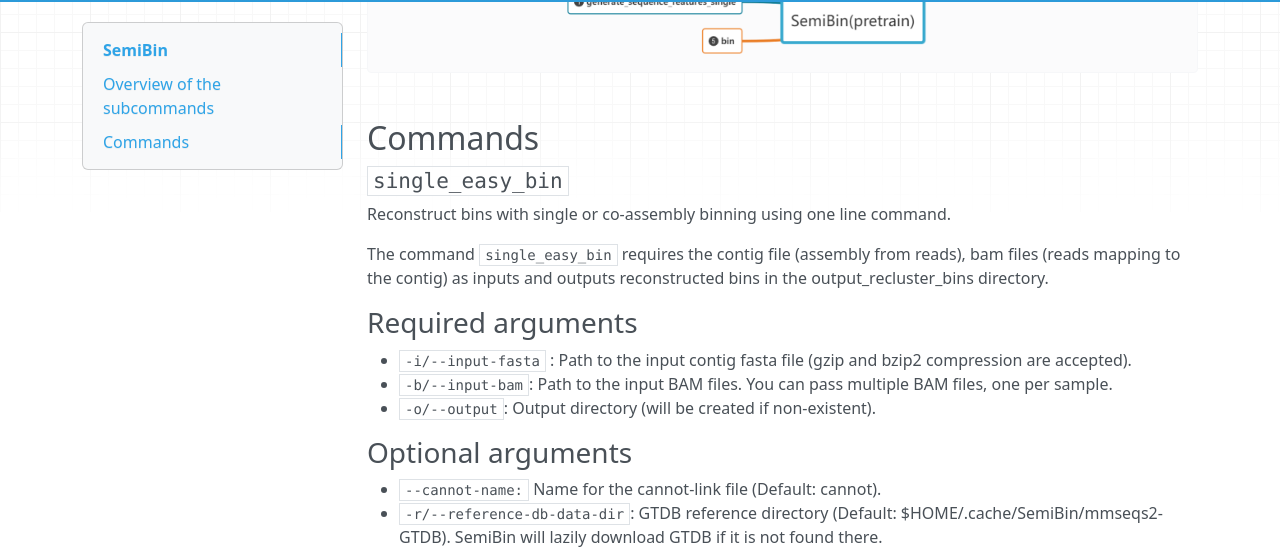
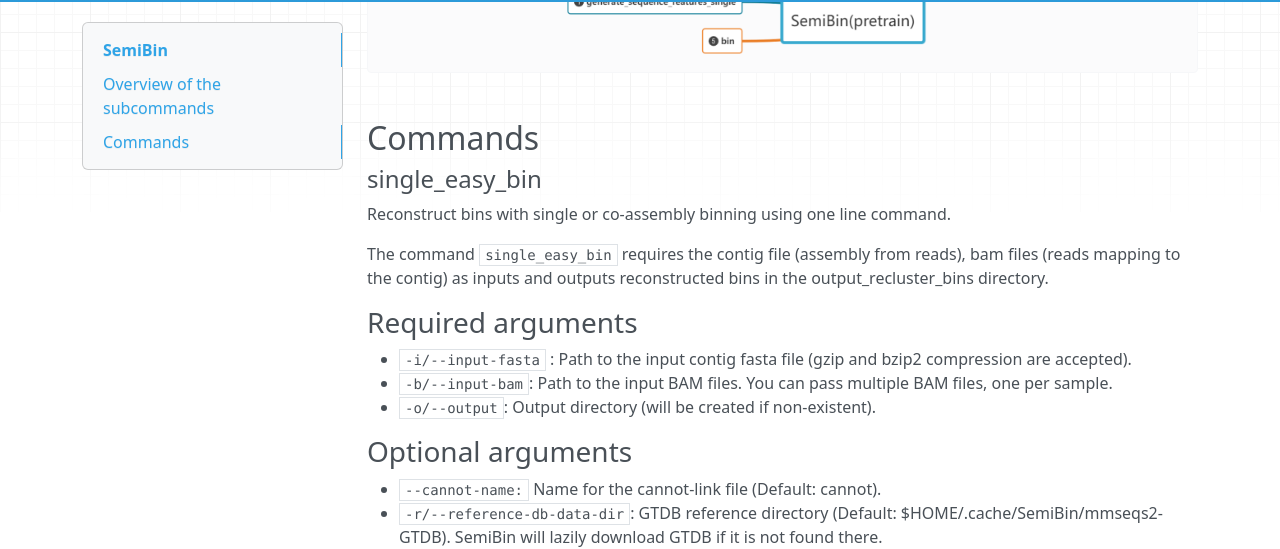
Before and after one commit to BigDataBiology/SemiBin, an MkDocs documentation site: the page built from docs/index.md, in a window 1280 px wide and 900 px high, scrolled down 1119 px. Shown: the part 94-643 px from the top of the window. Built offline with MkDocs 1.6.1, drawn with Linux system fonts in a browser that asks for light colours; nearby versions of some CDN libraries.

Commit message:
Update the read the docs

```diff
--- a/docs/index.md
+++ b/docs/index.md
@@ -38,7 +38,7 @@
 
 ## Commands
 
-#### `single_easy_bin`
+#### single_easy_bin
 
 Reconstruct bins with single or co-assembly binning using one line command.
 
@@ -70,6 +70,8 @@
 * `--taxonomy-annotation-table` : TAXONOMY_TSV, Pre-computed mmseqs2 format taxonomy TSV file to bypass mmseqs2 GTDB annotation [advanced]
 * `--orf-finder` : gene predictor used to estimate the number of bins(prodigal/fraggenescan)
 
+
+
 #### multi_easy_bin
 
 Reconstruct bins with multi-samples binning using one line command.
@@ -88,6 +90,8 @@
 * `--reference-db-data-dir`, `--processes`, `--minfasta-kbs`, `--recluster`,`--epoches`, `--batch-size`, `--max-node`, `--max-edges`, `--random-seed`, `--ratio`, `--min-len`, `--ml-threshold`, `--no-recluster` and ``--orf-finder` are same as for
 `single_easy_bin`
 
+
+
 #### generate_cannot_links
 
 Run the contig annotations using mmseqs with GTDB and generate `cannot-link` file used in the semi-supervised deep learning model training.
@@ -103,6 +107,8 @@
 
 * `-o/--output`, `--cannot-name`, `-r/--reference-db-data-dir`, `--ratio`, `--min-len`, `--ml-threshold` and `--taxonomy-annotation-table` are same as for `single_easy_bin`.
 
+
+
 #### generate_sequence_features_single
 
 The subcommand `generate_sequence_features_single` requires the contig file and bam files as inputs and generates training data (data.csv; data_split.csv) for single and co-assembly binning.
@@ -114,6 +120,7 @@
 ### Optional arguments
 
 * `-p/--processes/-t/--threads`, `--ratio`, `--min-len` and `--ml-threshold` are same as for `single_easy_bin`.
+
 
 
 #### generate_sequence_features_multi
@@ -129,6 +136,8 @@
 
 * `-p/--processes/-t/--threads`, `--ratio`, `--min-len`and `--ml-threshold` are the same as for `single_easy_bin`.
 * `-s/--separator` are the same as for `multi_easy_bin`.
+
+
 
 #### train ####
 
@@ -146,6 +155,8 @@
 
 * `--epoches`, `--batch-size`, `-p/--processes/-t/--threads`, `--random-seed`, `--ratio`, `--min-len` and `--orf-finder` are the same as for `single_easy_bin`
 
+
+
 #### bin
 
 The `bin` subcommand requires the contig file and output (data.csv, model.h5) from the `generate_sequence_features_single`, `generate_sequence_features_multi` and `train` subcommand as inputs and output the final bins in the output_recluster_bins directory.
@@ -159,6 +170,8 @@
 
 * `--minfasta-kbs`, `--recluster`, `--max-node`, `--max-edges`, `-p/--processes/-t/--threads`, `--random-seed`, `--environment`, `--ratio`, `--min-len`, `--no-recluster` and `--orf-finder` are  the same as for `single_easy_bin`
 
+
+
 #### download_GTDB
 
 Download reference genomes(GTDB).
@@ -166,9 +179,13 @@
 * `-r/--reference-db-data-dir`: Where to store the GTDB data (default: `$HOME/.cache/SemiBin/mmseqs2-GTDB`)
 * `-f/--force`: Whether to download GTDB even if the data is found at the path (default is to not download).
 
+
+
 #### check_install
 
 Check required dependencies.
+
+
 
 #### concatenate_fasta
 
```
